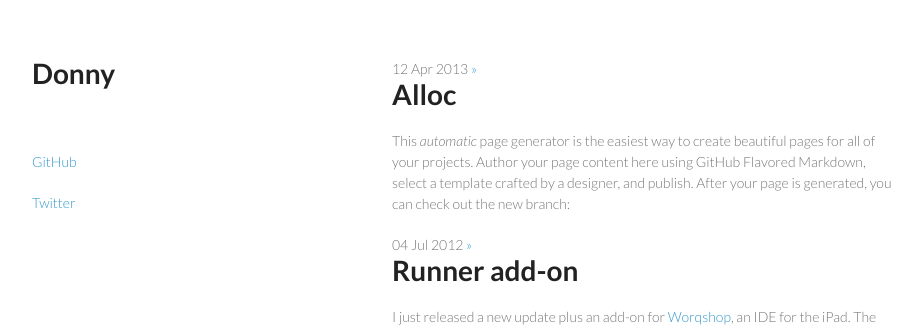
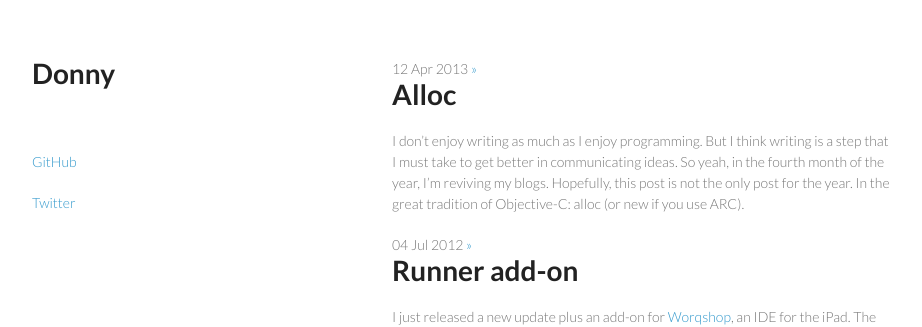
Before and after one commit to donny/donny.github.io, a Jekyll site: the page built from index.html, in a window 1280 px wide and 900 px high. Shown: the top 327 px of the window, without its empty margins (178-1100 px from the left). Built offline with Jekyll 4.4.1, drawn with Linux system fonts in a browser that asks for light colours.

Commit message:
First post of the year.

```diff
--- a/_posts/2013-04-12-alloc.md
+++ b/_posts/2013-04-12-alloc.md
@@ -5,4 +5,4 @@ title: Alloc
 
 # Alloc
 
-This *automatic* page generator is the easiest way to create beautiful pages for all of your projects. Author your page content here using GitHub Flavored Markdown, select a template crafted by a designer, and publish. After your page is generated, you can check out the new branch:
+I don't enjoy writing as much as I enjoy programming. But I think writing is a step that I must take to get better in communicating ideas. So yeah, in the fourth month of the year, I'm reviving my blogs. Hopefully, this post is not the only post for the year. In the great tradition of Objective-C: alloc (or new if you use ARC).
```
